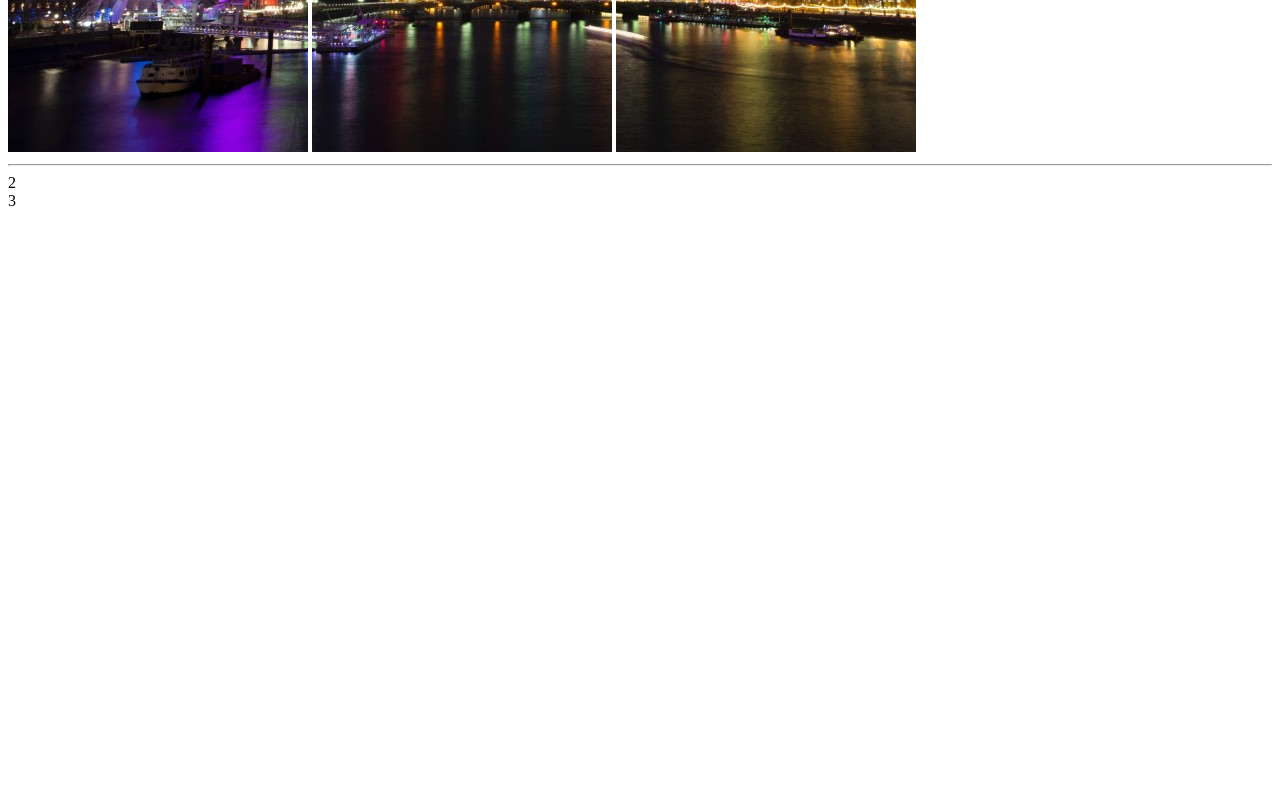
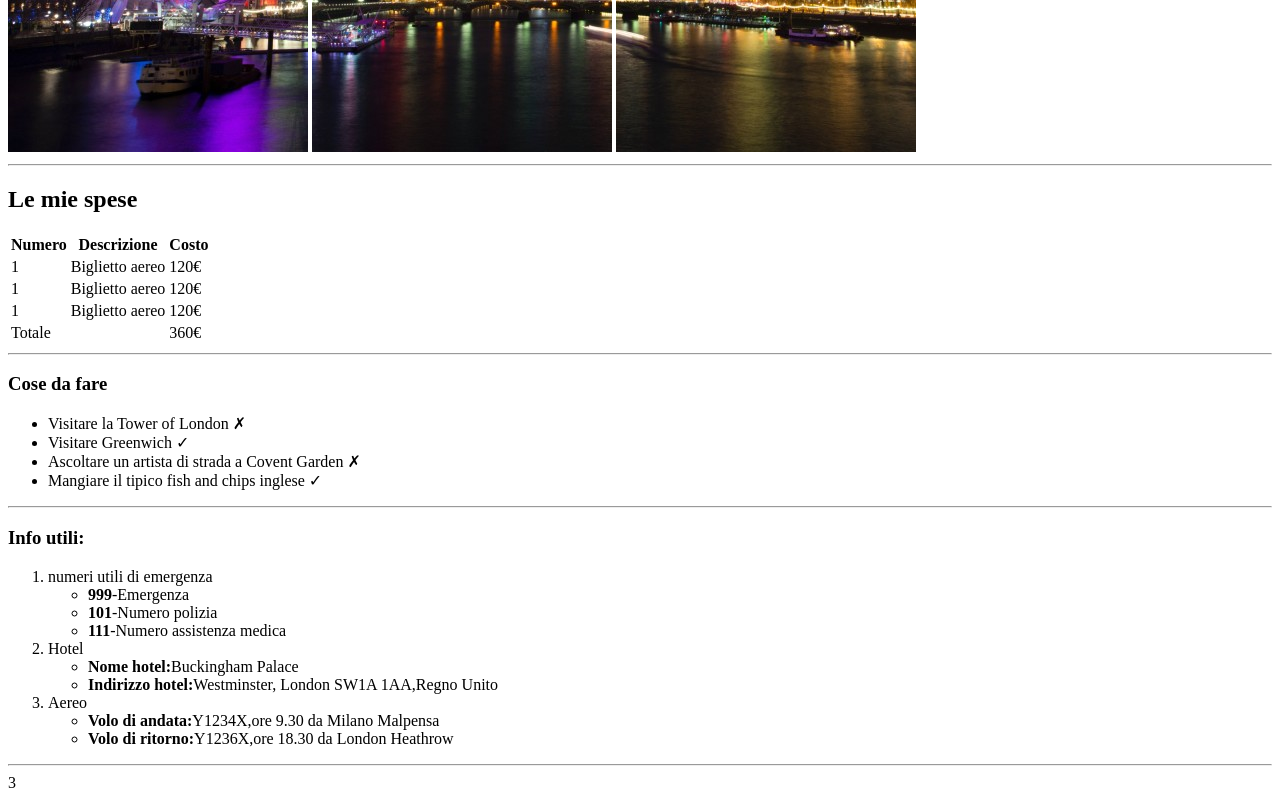
Before and after one commit to matteo9723/html-london-trip, a plain HTML site: page index.html in a window 1280 px wide. Shown: the part 528-1328 px from the top of the page. Before the commit the page ends 800 px from the top, so only its background shows below. Drawn offline with Linux system fonts and the light colour scheme.

Commit message:
3°commit

```diff
--- a/index.html
+++ b/index.html
@@ -15,7 +15,76 @@
     <img src="img/pexels-bill-emrich-230794-2.jpg" alt="">
     <hr>
   </header>
-  <main>2</main>
+
+  <main>
+    <h2>Le mie spese</h2>
+    <table>
+      <thead>
+        <th>Numero</th>
+        <th>Descrizione</th>
+        <th>Costo</th>
+      </thead>
+      <tbody>
+        <tr>
+          <td>1</td>
+          <td>Biglietto aereo</td>
+          <td>120€</td>
+        </tr>
+        <tr>
+          <td>1</td>
+          <td>Biglietto aereo</td>
+          <td>120€</td>
+        </tr>
+        <tr>
+          <td>1</td>
+          <td>Biglietto aereo</td>
+          <td>120€</td>
+        </tr>
+        <tr>
+          <td>Totale</td>
+          <td></td>
+          <td>360€</td>
+        </tr>
+      </tbody>
+    </table>
+
+    <hr>
+
+    <h3>Cose da fare</h3>
+
+    <ul>
+      <li>Visitare la Tower of London &#10007;</li>
+      <li>Visitare Greenwich &#10003;</li>
+      <li>Ascoltare un artista di strada a Covent Garden &#10007;</li>
+      <li>Mangiare il tipico fish and chips inglese &#10003;</li>
+    </ul>
+
+    <hr>
+
+    <h3>Info utili:</h3>
+
+    <ol>
+      <li>numeri utili di emergenza</li>
+      <ul>
+        <li><strong>999</strong>-Emergenza</li>
+        <li><strong>101</strong>-Numero polizia</li>
+        <li><strong>111</strong>-Numero assistenza medica</li>
+      </ul>
+      <li>Hotel</li>
+      <ul>
+        <li><strong>Nome hotel:</strong>Buckingham Palace</li>
+        <li><strong>Indirizzo hotel:</strong>Westminster, London SW1A 1AA,Regno Unito</li>
+      </ul>
+      <li>Aereo</li>
+      <ul>
+        <li><strong>Volo di andata:</strong>Y1234X,ore 9.30 da Milano Malpensa</li>
+        <li><strong>Volo di ritorno:</strong>Y1236X,ore 18.30 da London Heathrow</li>
+      </ul>
+    </ol>
+
+    <hr>
+
+  </main>
   <footer>3</footer>
 
 </body>
```
